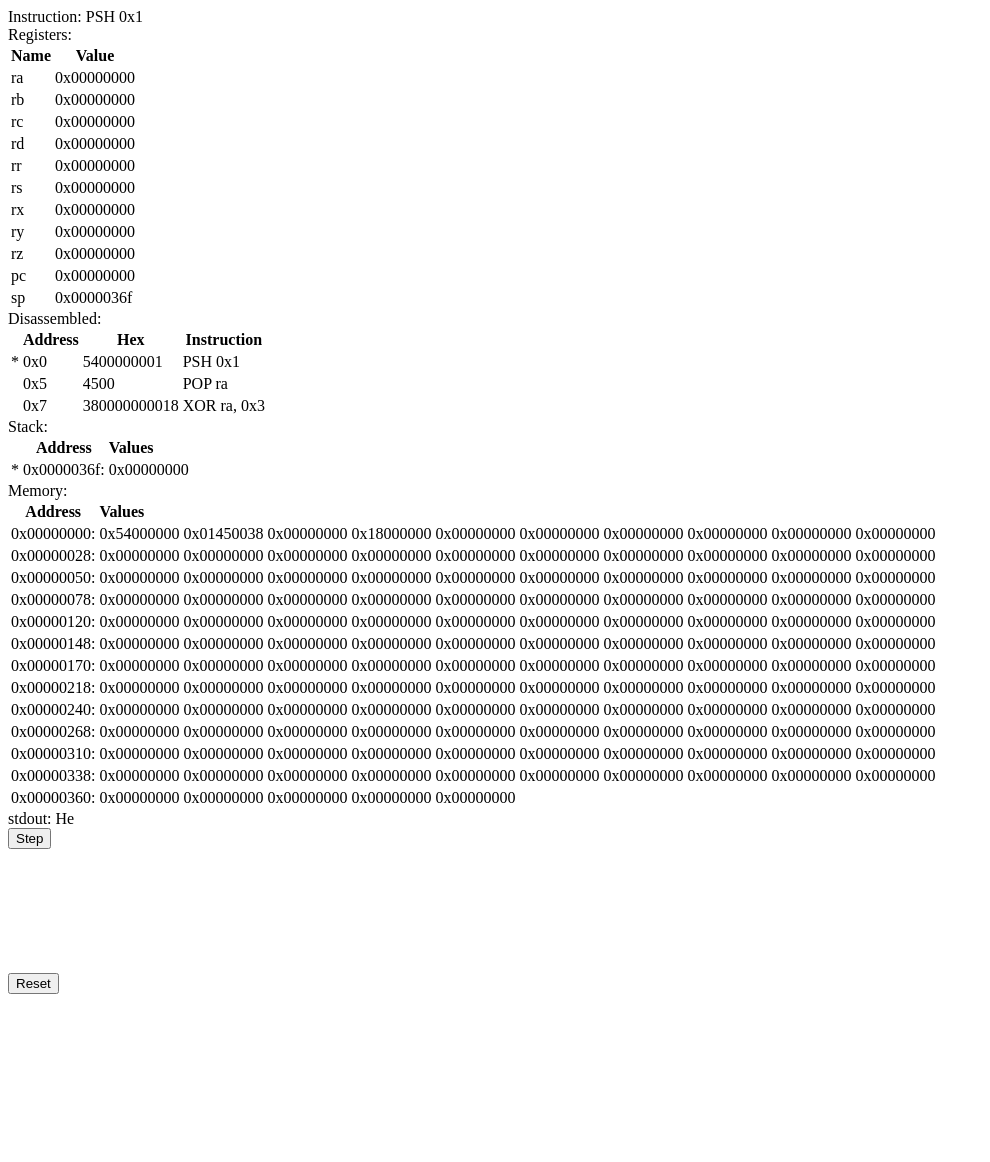
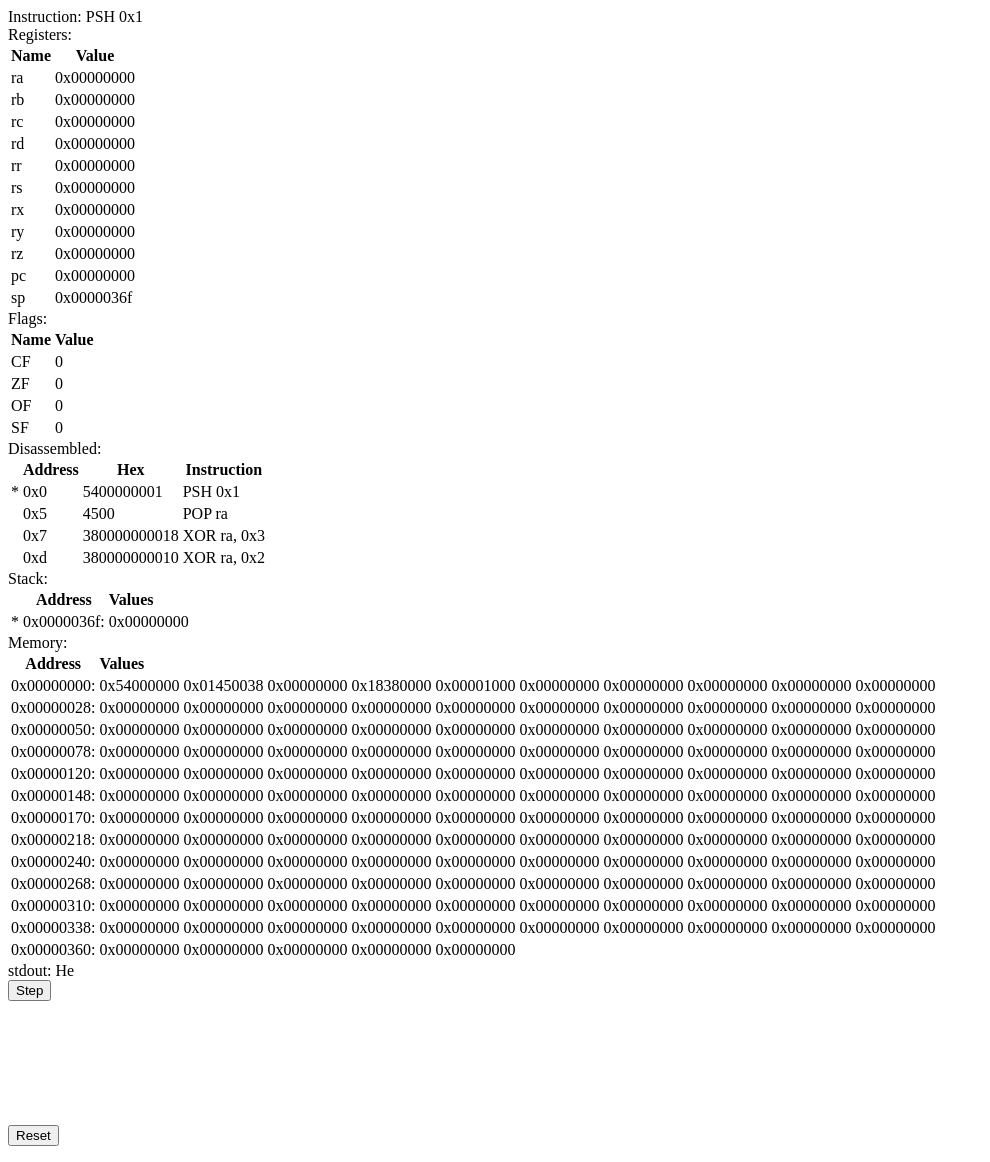
Before and after one commit to chellmuth/cpu-emulator, a Flask app: page / in a window 1280 px wide. Shown: the whole page, without its empty margins (0-990 px from the left). Before the commit the page ends 994 px from the top, so only its background shows below. Run offline with Flask 2, Linux system fonts and the light colour scheme.

Commit message:
Show flags

```diff
--- a/app/routes.py
+++ b/app/routes.py
@@ -6,7 +6,7 @@ from flask import render_template, redirect
 
 import assembler
 from app import app
-from core import Byte, Word, Register
+from core import Byte, Word, Register, Flag
 from emulator import Machine
 
 @dataclass
@@ -46,6 +46,10 @@ class MemoryView:
     columns: int
     rows: List[MemoryRowView]
 
+@dataclass
+class FlagView:
+    name: str
+    on: bool
 
 machine = None
 
@@ -87,7 +91,8 @@ def reset_app():
     program = [
         "PSH 0x1",
         "POP ra",
-        "XOR ra, 0x3"
+        "XOR ra, 0x3",
+        "XOR ra, 0x2"
     ]
 
     machine = Machine()
@@ -177,12 +182,18 @@ def render_emulator():
         for row in range(((memory.size - 1) - stack_pointer) // 4)
     ])
 
+    flags_view = [
+        FlagView(flag.name, flag.value in machine.flags)
+        for flag in Flag
+    ]
+
     stdout_view = "".join([ chr(char.int_value) for char in machine.stdout ])
 
     return render_template(
         "emulator.html",
         instruction=instruction_view,
         registers=registers_view,
+        flags=flags_view,
         disassembled=disassembled_view,
         stack=stack_view,
         memory=memory_view,
--- /dev/null
+++ b/app/templates/_flags.html
@@ -0,0 +1,20 @@
+<div>
+  Flags:
+  <table>
+    <tr>
+      <th>Name</th><th>Value</th>
+    </tr>
+    {% for flag in flags %}
+      <tr>
+        <td>{{flag.name}}</td>
+        <td>
+          {% if flag.on %}
+            1
+          {% else %}
+            0
+          {% endif %}
+        </td>
+      </tr>
+    {% endfor %}
+  </table>
+</div>
--- a/app/templates/emulator.html
+++ b/app/templates/emulator.html
@@ -5,6 +5,7 @@
 <body>
 {% include "_instruction.html" %}
 {% include "_registers.html" %}
+{% include "_flags.html" %}
 {% include "_disassembled.html" %}
 {% include "_stack.html" %}
 {% include "_memory.html" %}
--- a/ops/add.py
+++ b/ops/add.py
@@ -53,7 +53,6 @@ def add_word(word1, word2):
     if int_sum & overflow_bit:
         flags.add(Flag.CF)
 
-
     if not ((word1.int_value() & sign_bit) ^ (word2.int_value() & sign_bit)):
         flags.add(Flag.OF)
 
--- a/ops/bitwise_xor.py
+++ b/ops/bitwise_xor.py
@@ -1,4 +1,5 @@
 import instruction_base
+from core import Flag
 from emulator import MachineUpdate
 
 class BitwiseXorRegisterInstruction(instruction_base.Type1RegisterInstruction):
@@ -6,7 +7,7 @@ class BitwiseXorRegisterInstruction(instruction_base.Type1RegisterInstruction):
         super().__init__("XOR", dest_register, source_register)
 
     def run(self, machine):
-        result, _ = bitwise_xor(
+        result, flags = bitwise_xor(
             machine.registers[self.dest_register],
             machine.registers[self.source_register]
         )
@@ -14,7 +15,8 @@ class BitwiseXorRegisterInstruction(instruction_base.Type1RegisterInstruction):
         return MachineUpdate(
             registers={
                 self.dest_register: result
-            }
+            },
+            flags=flags
         )
 
 class BitwiseXorConstantInstruction(instruction_base.Type1ConstantInstruction):
@@ -22,7 +24,7 @@ class BitwiseXorConstantInstruction(instruction_base.Type1ConstantInstruction):
         super().__init__("XOR", dest_register, source_word)
 
     def run(self, machine):
-        result, _ = bitwise_xor(
+        result, flags = bitwise_xor(
             machine.registers[self.dest_register],
             self.source_word
         )
@@ -30,8 +32,19 @@ class BitwiseXorConstantInstruction(instruction_base.Type1ConstantInstruction):
         return MachineUpdate(
             registers={
                 self.dest_register: result
-            }
+            },
+            flags=flags
         )
 
 def bitwise_xor(word1, word2):
-    return word1 ^ word2, set()
+    result = word1 ^ word2
+
+    flags = set()
+    if result.int_value() == 0:
+        flags.add(Flag.ZF)
+
+    sign_bit = 1 << 23
+    if result.int_value() & sign_bit:
+        flags.add(Flag.SF)
+
+    return result, flags
```
